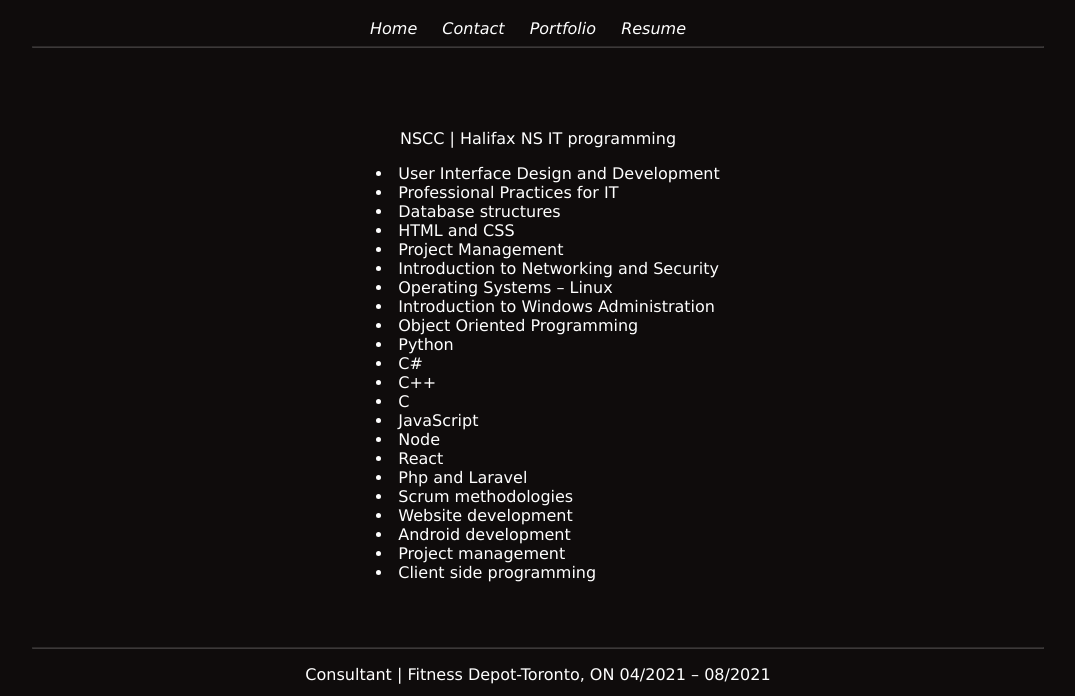
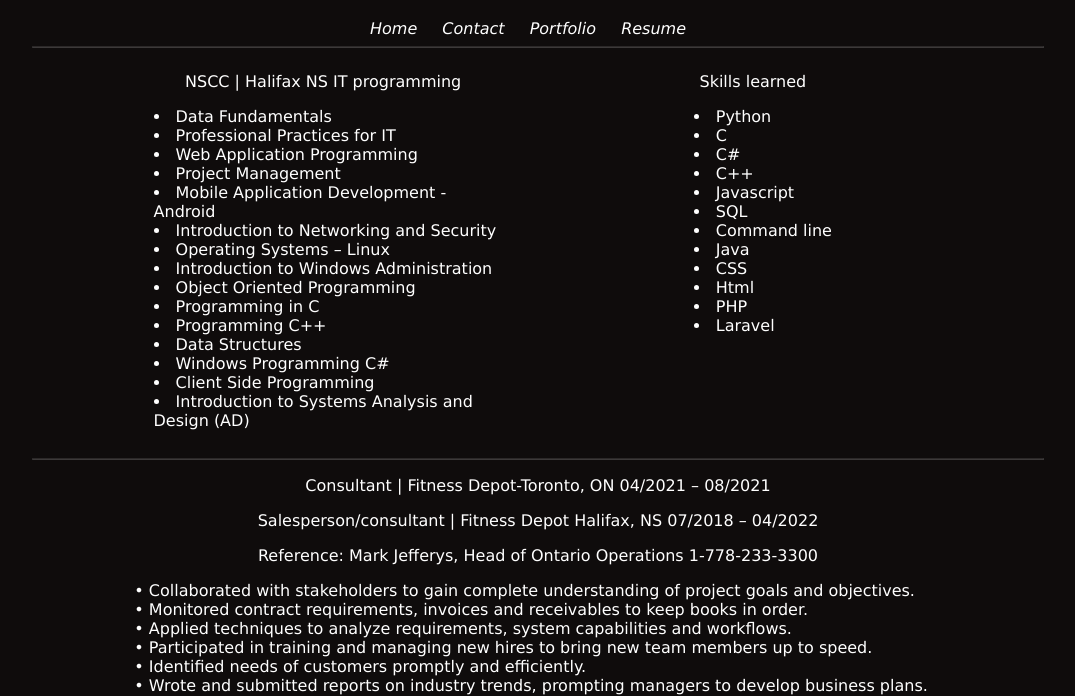
Before and after one commit to adamcam99/Portfolio-2024, a plain HTML site: page resume.html in a window 1280 px wide. Shown: the part 62-758 px from the top of the page, without its empty margins (102-1177 px from the left). Drawn offline with Linux system fonts and the light colour scheme.

Commit message:
updated resume page with work term and edited spacing

```diff
--- a/resume.html
+++ b/resume.html
@@ -13,6 +13,38 @@
 		<link href="portfolio_layout.css" rel="stylesheet" />
 		<link href="portfolio_base.css" rel="stylesheet" />
 	</head>
+	<style>
+
+
+        .education-content {
+    	display: flex;
+    	justify-content: center; /* Center the items for better spacing control */
+    	flex-wrap: wrap;
+		}
+
+		.education-content > div {
+    	/* Adjust the flex-basis to a lower percentage to bring items closer */
+    	flex-basis: 30%; /* Decreased from 48% for less width, more space in between */
+    	margin: 0 2%; /* Adds horizontal margin for spacing, adjust as needed */
+    	margin-bottom: 20px;
+		}
+
+		.resume-list {
+    	list-style-position: inside;
+    	text-align: left;
+    	padding-left: 20px;
+			}
+
+        @media (max-width: 768px) {
+            .education-content {
+                flex-direction: column;
+            }
+
+            .education-content > div {
+                flex-basis: 100%; /* Each child takes full width on smaller screens */
+            }
+        }
+    </style>
 	<body>
 		<header>
 			<h1>Resume</h1>
@@ -27,54 +59,47 @@
 			</nav>
 			<hr />
 		</header>
-
-
-
-				<br><br><br>
-
-
-
-
-
-
-		<article id="art1">
-				<p>
-					                              NSCC      |    Halifax NS
-		                                                                         IT programming
-
-				</p>
-
+		<article>
+			<div class="education-content">
+				<div>
+					<p>NSCC | Halifax NS IT programming</p>
 					<ul class="resume-list">
-            <li>User Interface Design and Development</li>
+						<li>Data Fundamentals</li>
 						<li>Professional Practices for IT</li>
-            <li>Database structures</li>
-            <li>HTML and CSS</li>
+						<li>Web Application Programming</li>
 						<li>Project Management</li>
+						<li>Mobile Application Development - Android</li>
 						<li>Introduction to Networking and Security</li>
 						<li>Operating Systems – Linux</li>
 						<li>Introduction to Windows Administration</li>
 						<li>Object Oriented Programming</li>
+						<li>Programming in C</li>
+						<li>Programming C++</li>
+						<li>Data Structures</li>
+						<li>Windows Programming C#</li>
+						<li>Client Side Programming</li>
+						<li>Introduction to Systems Analysis and Design (AD)</li>
+					</ul>
+				</div>
+				<div>
+					<p>Skills learned</p>
+					<ul class="resume-list">
 						<li>Python</li>
+						<li>C</li>
 						<li>C#</li>
 						<li>C++</li>
-            <li>C</li>
-            <li>JavaScript</li>
-            <li>Node</li>
-            <li>React</li>
-            <li>Php and Laravel</li>
-            <li>Scrum methodologies</li>
-            <li>Website development</li>
-            <li>Android development</li>
-            <li>Project management</li>
-            <li>Client side programming</li>
+						<li>Javascript</li>
+						<li>SQL</li>
+						<li>Command line</li>
+						<li>Java</li>
+						<li>CSS</li>
+						<li>Html</li>
+						<li>PHP</li>
+						<li>Laravel</li>
 					</ul>
-				<br><br><br>
+				</div>
+			</div>
 			<hr />
-
-
-
-
-
 		</article>
 
 		<article id="art2">
@@ -122,6 +147,29 @@
 
 				</ul>
 
+				<br><br>
+				p>
+
+
+				</p>
+				<p>
+					Nscc project blackbird | Digital negotiator web game 05/2023 – 06/2023
+
+				</p>
+
+				<ul class="resume-list">
+					<li>Developed virtual tabletop game using PHP and Laravel.</li>
+					<li>Collaborated with a large team on new mechanics and design ideas. </li>
+					<li>Worked with GitHub to fork code and commit seamlessly to main branch.</li>
+					<li>Developed new UI designs</li>
+					<li>Developed with Php and Laravel </li>
+
+				</ul>
+
+
+
+				<br><br>
+
 				<hr />
 
 
```
Lines whose indentation alone changed are shown as unchanged.
